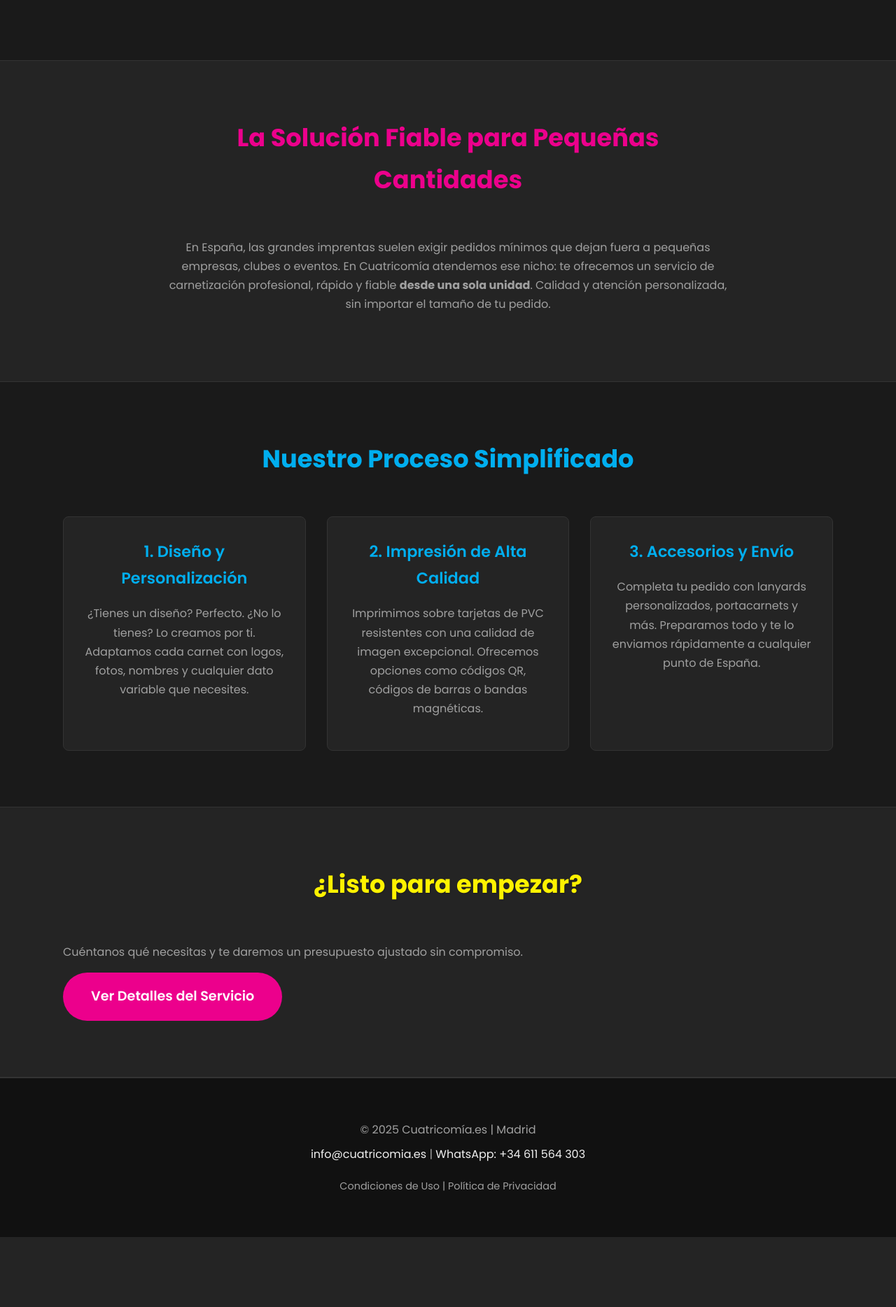
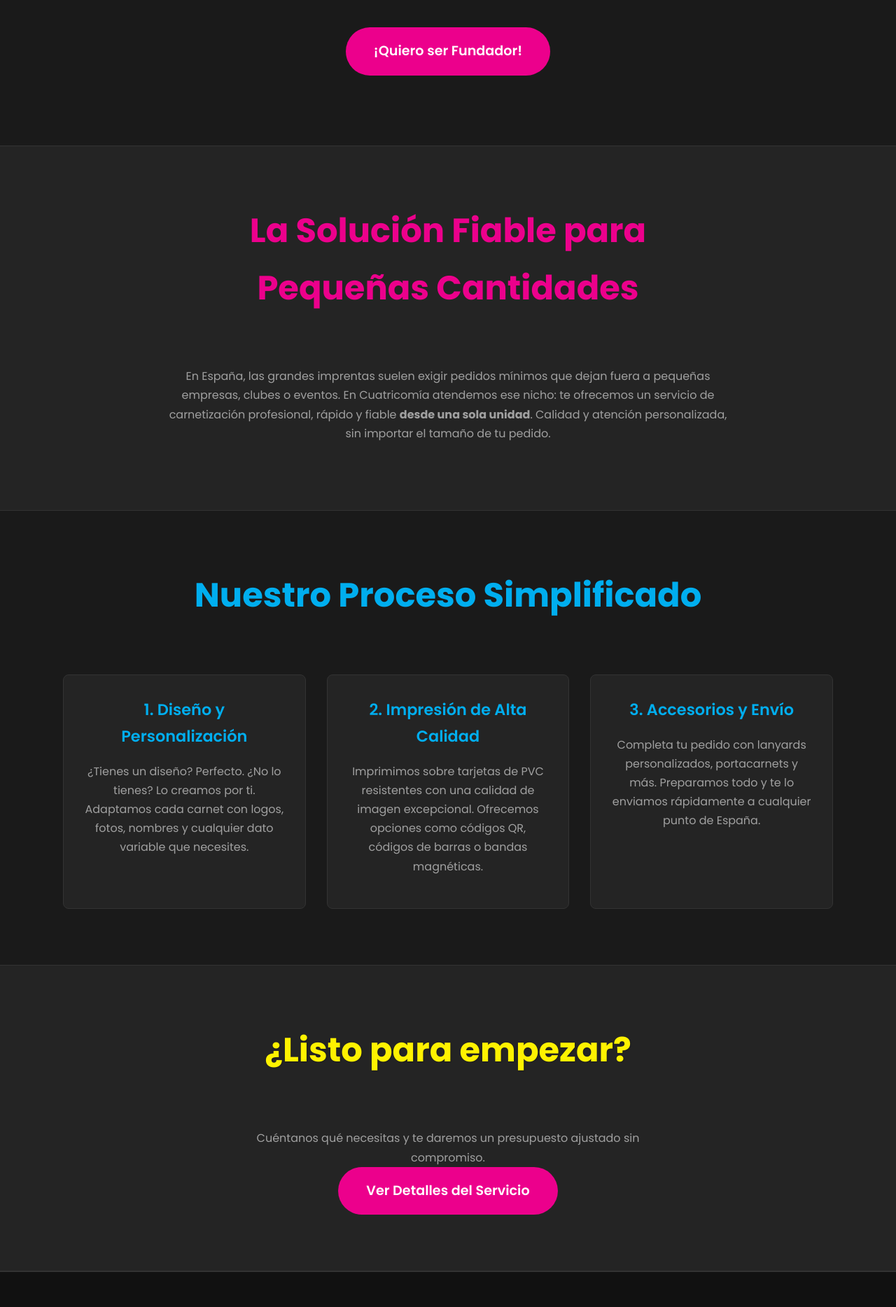
Before and after one commit to emilioclemente-apperly/cuatricomia-web, a PHP site: page / in a window 1280 px wide. Shown: the part 680-2548 px from the top of the page at 70% size. Before the commit the page ends 2448 px from the top, so only its background shows below. Run offline with PHP 8.4, Linux system fonts and the light colour scheme; data that the repository does not hold is empty.

Commit message:
feat: Ajustes de estilo en la página de inicio
Se realizan varios cambios de estilo en la página principal para mejorar la jerarquía visual y la alineación de los elementos.

- Se establece 'Servicios de Carnetización' como título principal.
- Se ajustan los colores y tamaños de los títulos y subtítulos.
- Se reduce el tamaño del logo en la vista móvil para una mejor visualización.
- Se centra correctamente la sección 'Listo para empezar', incluyendo el texto descriptivo y el botón de llamada a la acción.

```diff
--- a/index.php
+++ b/index.php
@@ -2,7 +2,8 @@
 
 <section class="hero">
     <div class="container">
-        <h1>Próxima Apertura: Conviértete en Fundador</h1>
+        <h1>Servicios de Carnetización</h1>
+        <h2 class="cmyk-c">Próxima Apertura: Conviértete en Fundador</h2>
         <p class="subtitle">Estamos buscando a nuestros primeros clientes. Anótate en la lista de fundadores y obtén <br><strong>precios y descuentos preferenciales de por vida</strong> en todos nuestros servicios de carnetización.</p>
         <div class="counter-container">
             <p class="counter-text">¡Súmate a las <span id="click-counter" class="counter-number">0</span> personas que ya se han unido al club de fundadores!</p>
@@ -41,8 +42,10 @@
 <section class="how-it-works">
     <div class="container text-center">
         <h2 class="cmyk-y">¿Listo para empezar?</h2>
-        <p class="lead">Cuéntanos qué necesitas y te daremos un presupuesto ajustado sin compromiso.</p>
-        <a href="carnetizacion.php" class="cta-button">Ver Detalles del Servicio</a>
+        <p class="lead" style="text-align: center;">Cuéntanos qué necesitas y te daremos un presupuesto ajustado sin compromiso.</p>
+        <div style="text-align: center;">
+            <a href="carnetizacion.php" class="cta-button">Ver Detalles del Servicio</a>
+        </div>
     </div>
 </section>
 
--- a/style.css
+++ b/style.css
@@ -42,13 +42,13 @@ h1, h2, h3 {
 }
 
 h1 {
-    font-size: 3rem;
+    font-size: 2.2rem;
     font-weight: 700;
     color: var(--color-white);
 }
 
 h2 {
-    font-size: 2.2rem;
+    font-size: 3rem;
     text-align: center;
     margin-bottom: 1.5em;
     font-weight: 700;
@@ -172,6 +172,17 @@ section:nth-of-type(even) {
     color: var(--color-cyan);
 }
 
+.how-it-works {
+    text-align: center;
+}
+
+.how-it-works .lead {
+    display: block;
+    max-width: 600px; /* Adjust as needed */
+    margin: 0 auto;
+    text-align: center;
+}
+
 /* --- Nuevas Secciones --- */
 .how-it-works-steps {
     display: flex;
@@ -236,7 +247,7 @@ section:nth-of-type(even) {
         --header-height: 70px; /* Reducir altura del header en móvil */
     }
     .logo {
-        max-width: 150px; /* Logo más pequeño */
+        max-width: 120px; /* Logo más pequeño */
     }
 
     /* --- Sección Hero Compacta --- */
```
